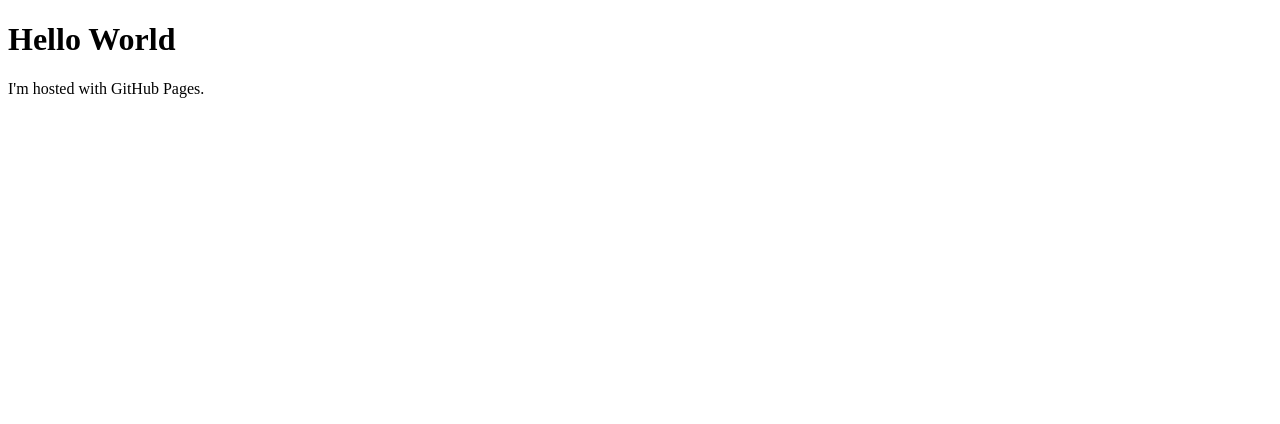
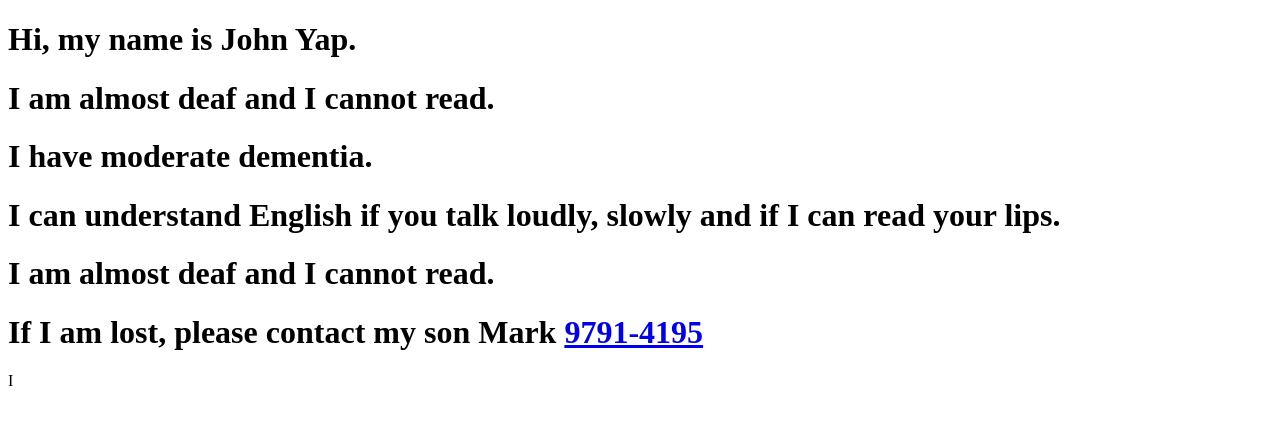
Before and after one commit to Meaniesg/meaniesg.github.io, a plain HTML site: page index.html in a window 1280 px wide. Drawn offline with Linux system fonts and the light colour scheme.

Commit message:
Update index.html

```diff
--- a/index.html
+++ b/index.html
@@ -1,7 +1,13 @@
 <!DOCTYPE html>
 <html>
 <body>
-<h1>Hello World</h1>
-<p>I'm hosted with GitHub Pages.</p>
+<h1>Hi, my name is John Yap.</h1>
+<h1>I am almost deaf and I cannot read.</h1>
+<h1>I have moderate dementia. </h1>
+<h1>I can understand English if you talk loudly, slowly and if I can read your lips.</h1>
+<h1>I am almost deaf and I cannot read.</h1>
+<h1>If I am lost, please contact my son Mark <a href="tel:9791-4195">9791-4195</a></h1>
+
+<p>I</p>
 </body>
 </html>
```
